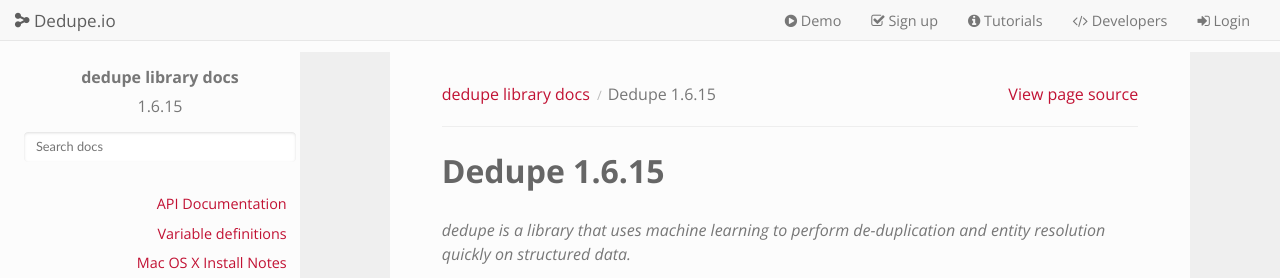
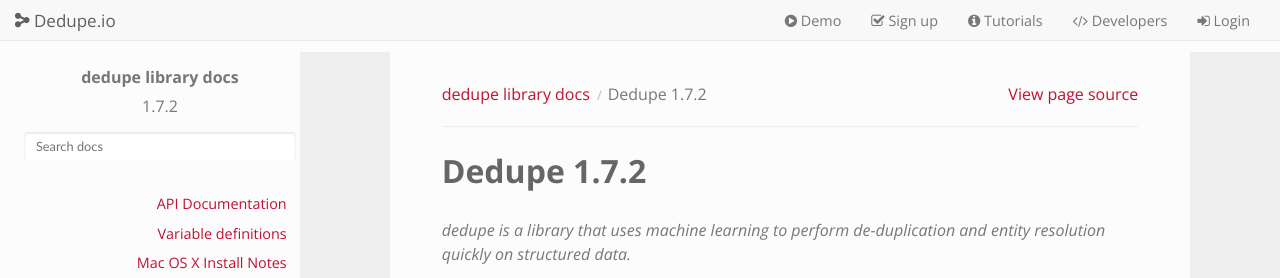
Before and after one commit to dedupeio/dedupe, a Sphinx documentation site: the page built from docs/index.rst, in a window 1280 px wide and 900 px high. Shown: the top 278 px of the window. Built offline with Sphinx 7.4.7 and the Read the Docs theme 2.0.0, drawn with Linux system fonts in a browser that asks for light colours.

Commit message:
1.7.2 release

```diff
--- a/docs/conf.py
+++ b/docs/conf.py
@@ -56,10 +56,10 @@
 # built documents.
 #
 # The short X.Y version.
-version = '1.6.15'
+version = '1.7.2'
 
 # The full version, including alpha/beta/rc tags.
-release = '1.6.15'
+release = '1.7.2'
 
 # The language for content autogenerated by Sphinx. Refer to documentation
 # for a list of supported languages.
--- a/setup.py
+++ b/setup.py
@@ -27,7 +27,7 @@
 setup(
     name='dedupe',
     url='https://github.com/dedupeio/dedupe',
-    version='1.7.1',
+    version='1.7.2',
     author='Forest Gregg',
     author_email='fgregg@datamade.us',
     description='A python library for accurate and scaleable data deduplication and entity-resolution',
```
Also changed, not shown: CHANGELOG.md (+3 -0 lines).
